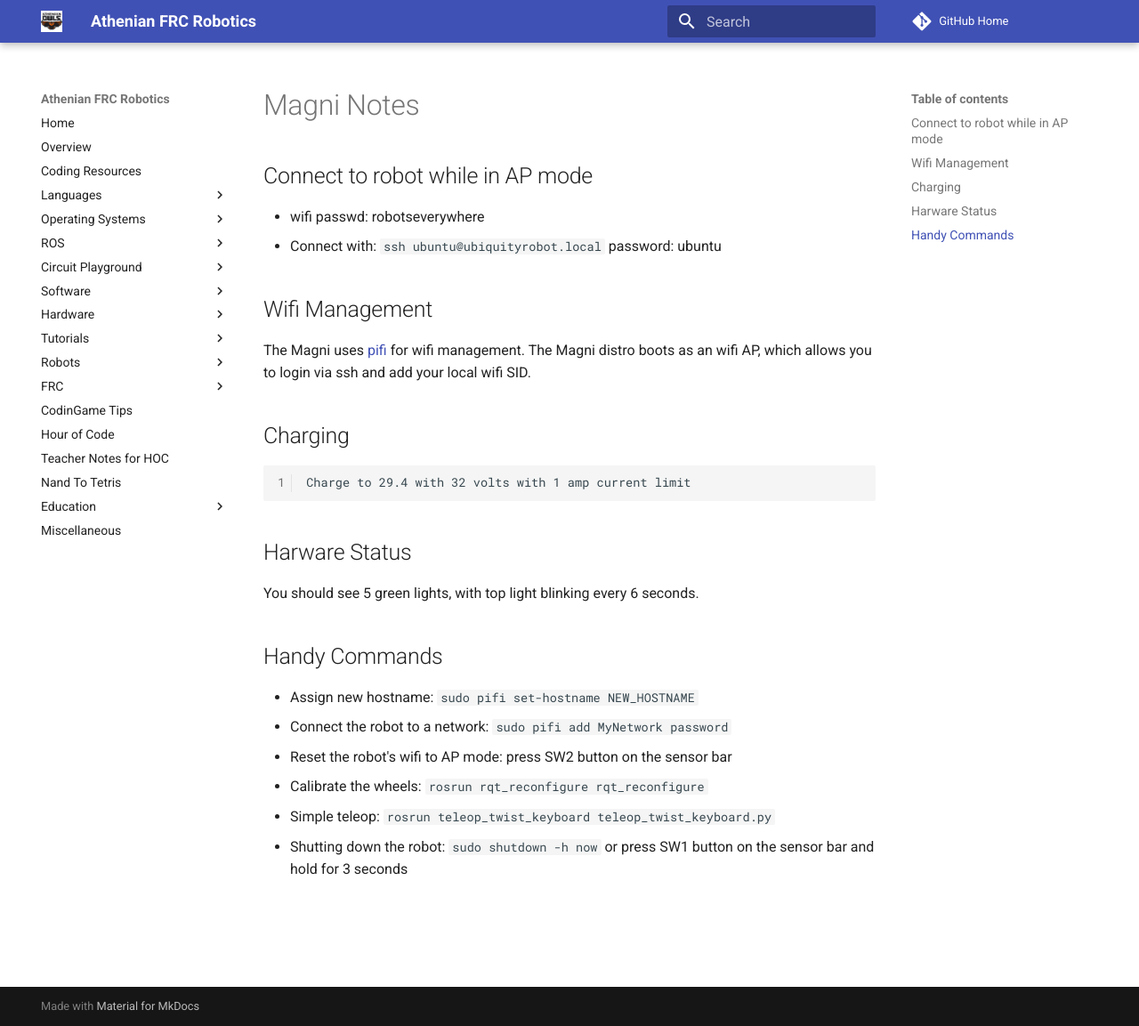
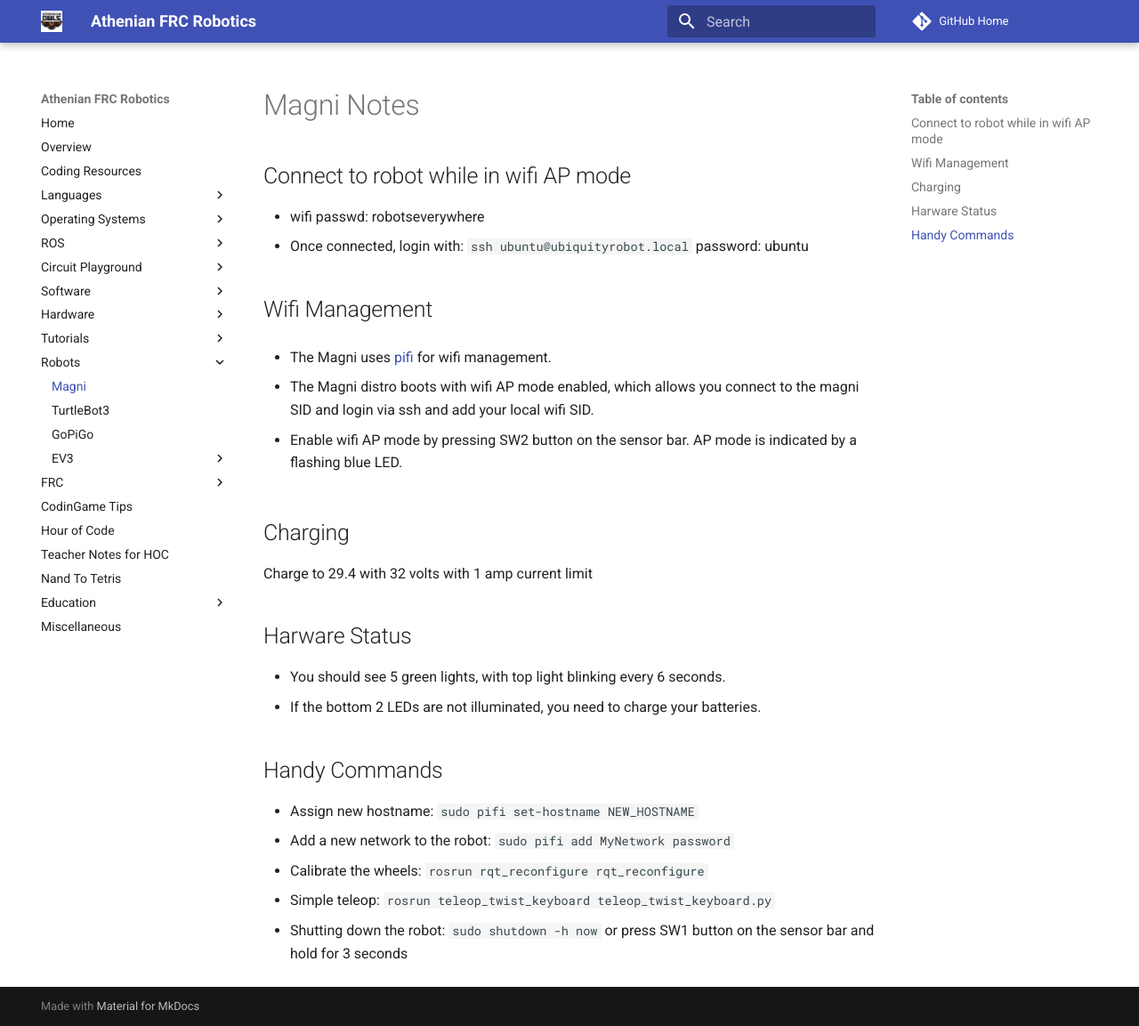
Before and after one commit to athenian-robotics/athenian-robotics-mkdocs, an MkDocs documentation site: the page built from docs/magni.md, in a window 1280 px wide and 1153 px high. Shown: the whole window at 89% size. Built offline with MkDocs 1.6.1 and Material for MkDocs 9.7.7, drawn with Linux system fonts in a browser that asks for light colours; comment, search, counter and statistics services are not loaded.

Commit message:
Update docs

```diff
--- a/docs/magni.md
+++ b/docs/magni.md
@@ -1,23 +1,29 @@
 # Magni Notes
 
-## Connect to robot while in AP mode
+## Connect to robot while in wifi AP mode
 * wifi passwd: robotseverywhere
-* Connect with: ``ssh ubuntu@ubiquityrobot.local`` password: ubuntu
+* Once connected, login with: ``ssh ubuntu@ubiquityrobot.local`` password: ubuntu
 
 ## Wifi Management
-The Magni uses [pifi](https://github.com/rohbotics/pifi) for wifi management. The Magni distro boots
-as an wifi AP, which allows you to login via ssh and add your local wifi SID.
+* The Magni uses [pifi](https://github.com/rohbotics/pifi) for wifi management.
+
+* The Magni distro boots with wifi AP mode enabled, which allows you connect to
+the magni SID and login via ssh and add your local wifi SID.
+
+* Enable wifi AP mode by pressing SW2 button on the sensor bar. AP mode is indicated
+by a flashing blue LED.
+
 
 ## Charging
-    Charge to 29.4 with 32 volts with 1 amp current limit
+Charge to 29.4 with 32 volts with 1 amp current limit
 
 ## Harware Status
-You should see 5 green lights, with top light blinking every 6 seconds.
+* You should see 5 green lights, with top light blinking every 6 seconds.
+* If the bottom 2 LEDs are not illuminated, you need to charge your batteries.
 
 ## Handy Commands
 * Assign new hostname: ``sudo pifi set-hostname NEW_HOSTNAME``
-* Connect the robot to a network: ``sudo pifi add MyNetwork password``
-* Reset the robot's wifi to AP mode: press SW2 button on the sensor bar
+* Add a new network to the robot: ``sudo pifi add MyNetwork password``
 * Calibrate the wheels: ``rosrun rqt_reconfigure rqt_reconfigure``
 * Simple teleop: ``rosrun teleop_twist_keyboard teleop_twist_keyboard.py``
 * Shutting down the robot: ``sudo shutdown -h now`` or press SW1 button on the sensor bar and hold for 3 seconds
--- a/mkdocs.yml
+++ b/mkdocs.yml
@@ -82,6 +82,7 @@ nav:
     - Shell: shell.md
     - Machine Learning: ml.md
   - Robots:
+    - Magni: magni.md
     - TurtleBot3: turtlebot3.md
     - GoPiGo: gopigo.md
     - EV3:
```
Also changed, not shown: docs/kotlin.md (+3 -0 lines), docs/teacher-hoc.md (+1 -1 lines).
